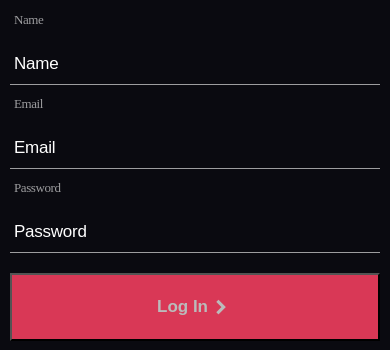
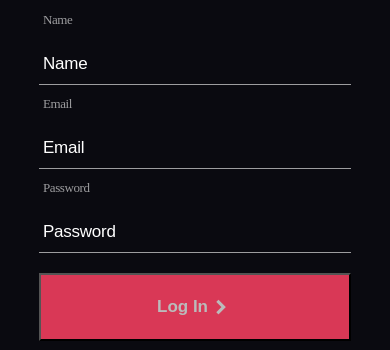
Before and after one commit to agostinhomarcia/project-login-user, a plain HTML site: page index.html in a window 390 px wide. Shown: the part 433-783 px from the top of the page. Drawn offline with nearby package versions, Linux system fonts and the light colour scheme.

Commit message:
added media querie

```diff
--- a/src/css/styles.css
+++ b/src/css/styles.css
@@ -155,3 +155,10 @@ span{
 span:hover{
     color: #D93856;
 }
+
+@media(max-width: 400px){
+    main{
+        width: 80%;
+
+    }
+}
```
